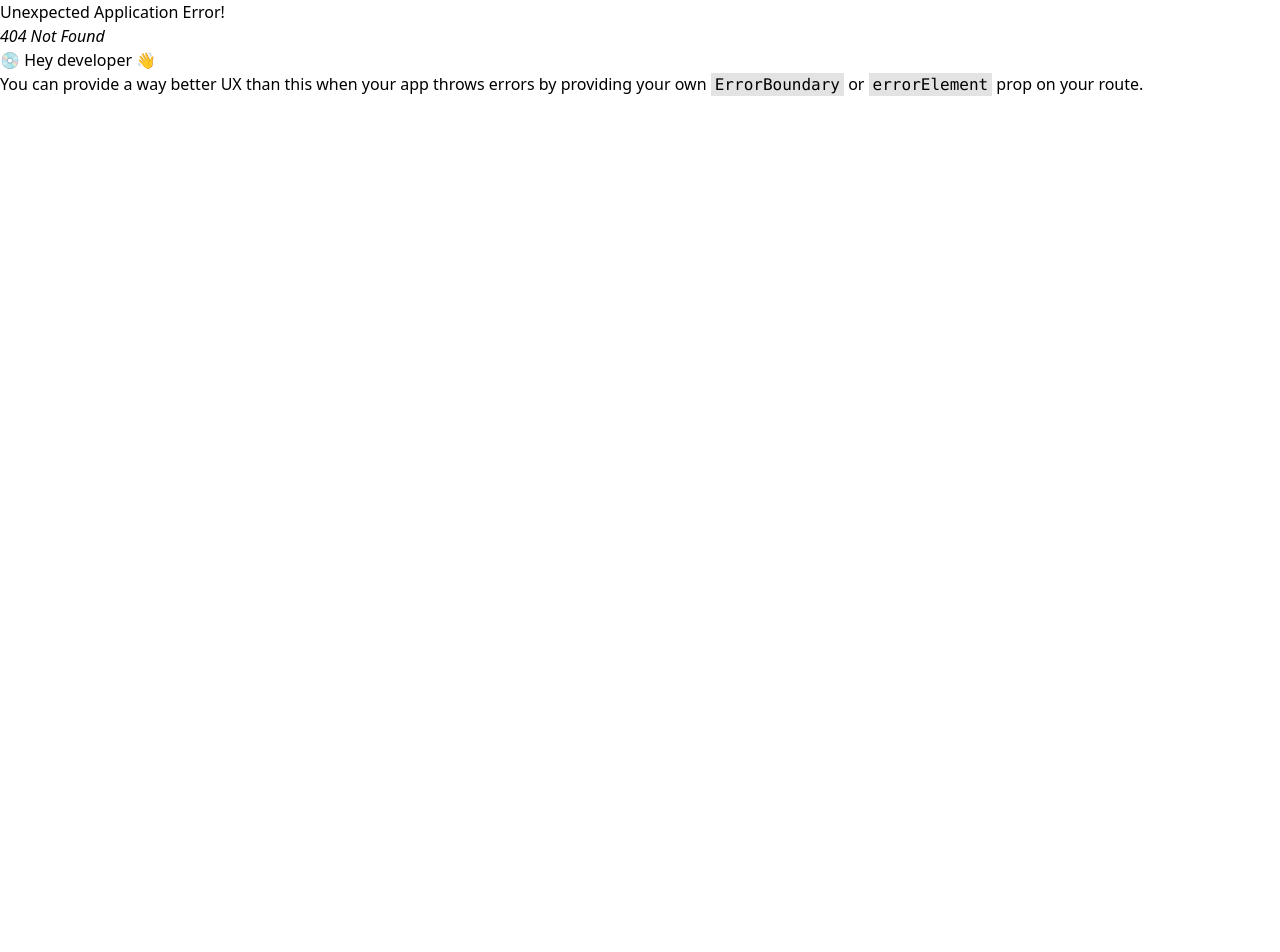
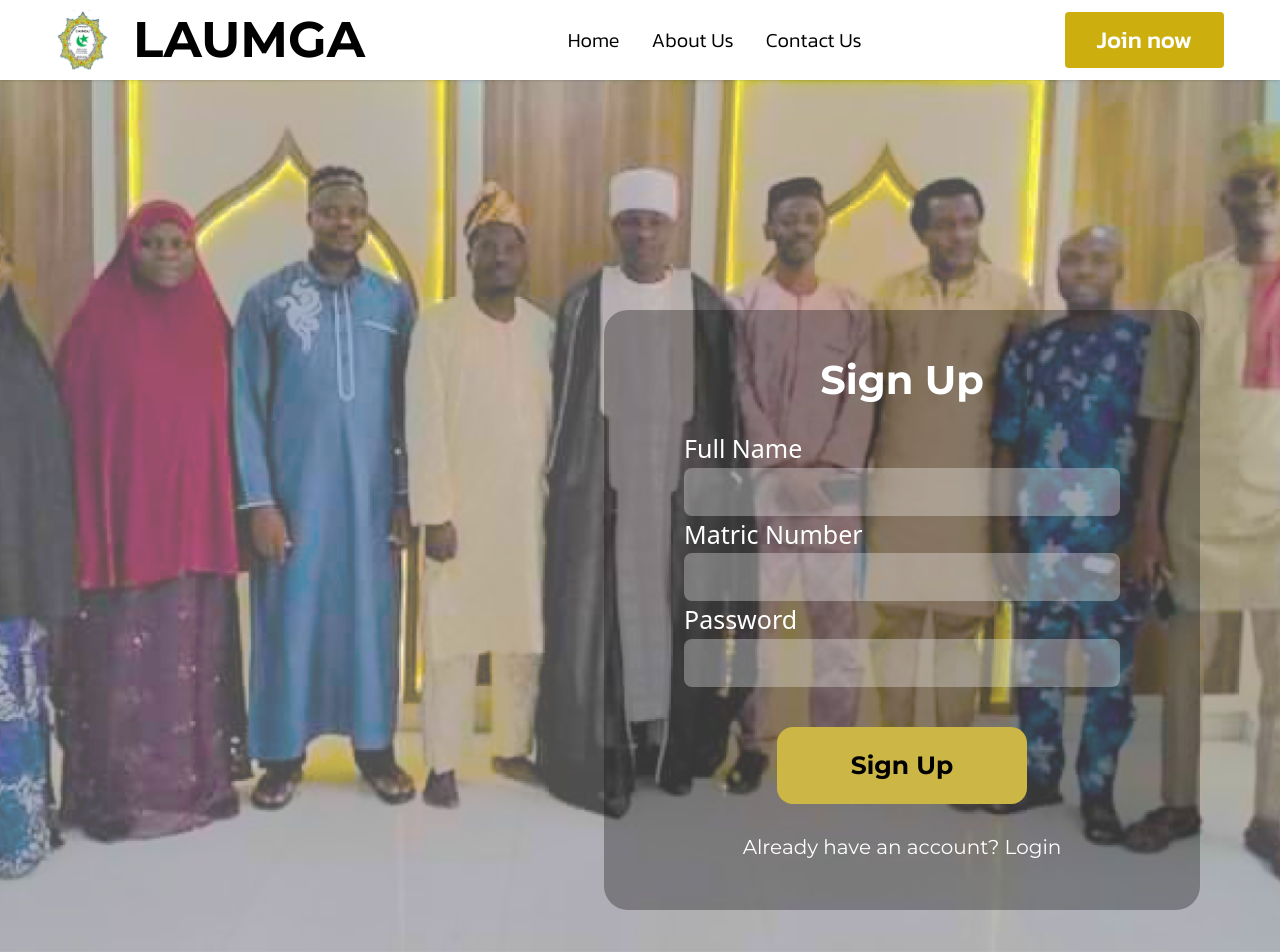
Before and after one commit to rahmlad-aramide/laumga-membapp, a React (Vite) app: page /register in a window 1280 px wide. Before the commit this address had no page. Shown: the top 952 px of the page. Before the commit the page ends 800 px from the top, so only its background shows below. Built offline with nearby package versions, Linux system fonts and the light colour scheme.

Commit message:
added register and login pages

```diff
--- /dev/null
+++ b/src/layouts/auth-forms/login-form.jsx
@@ -0,0 +1,20 @@
+import React from "react";
+
+export default function LoginForm() {
+  return (
+    <>
+    {/* LOGIN FORM */}
+        <form action="" className=" flex flex-col px-10 py-5">
+            {/* MATRIC NUMBER INPUT */}
+            <label htmlFor="email" className="text-white text-[25px] font-medium">Matric Number</label>
+            <input type="text" className="text-white text-[16px] max-w-[491px] rounded-lg p-3 outline-none bg-white bg-opacity-30"/>
+            {/* PASSWORD INPUT */}
+            <label htmlFor="password" className="text-white text-[25px] font-medium">Password</label>
+            <input type="password" className="text-white text-[16px] max-w-[491px] rounded-lg p-3 outline-none bg-white bg-opacity-30"/>
+            <p className=" ml-auto mr-0 text-[20px] py-2 text-white font-mont">Forgot password?</p>
+            {/* LOGIN BUTTON */}
+            <button className="mx-auto p-5 bg-[#CCB746] min-w-[250px] rounded-2xl text-[25px] font-mont font-bold">Login</button>
+        </form>
+    </>
+  );
+}
--- /dev/null
+++ b/src/layouts/auth-forms/register-form.jsx
@@ -0,0 +1,22 @@
+import React from "react";
+
+export default function RegisterForm() {
+  return (
+    <>
+    {/* LOGIN FORM */}
+        <form action="" className=" flex flex-col px-10 py-5">
+            {/* FULL NAME INPUT */}
+            <label htmlFor="email" className="text-white text-[25px] font-medium">Full Name</label>
+            <input type="text" className="text-white text-[16px] max-w-[491px] rounded-lg p-3 outline-none bg-white bg-opacity-30"/>
+            {/* MATRIC NUMBER INPUT */}
+            <label htmlFor="email" className="text-white text-[25px] font-medium">Matric Number</label>
+            <input type="text" className="text-white text-[16px] max-w-[491px] rounded-lg p-3 outline-none bg-white bg-opacity-30"/>
+            {/* PASSWORD INPUT */}
+            <label htmlFor="password" className="text-white text-[25px] font-medium">Password</label>
+            <input type="password" className="text-white text-[16px] max-w-[491px] rounded-lg p-3 outline-none bg-white bg-opacity-30"/>
+            {/* SGIN UP BUTTON */}
+            <button className="mx-auto p-5 mt-10 bg-[#CCB746] min-w-[250px] rounded-2xl text-[25px] font-mont font-bold">Sign Up</button>
+        </form>
+    </>
+  );
+}
--- a/src/layouts/main/navbar.jsx
+++ b/src/layouts/main/navbar.jsx
@@ -26,7 +26,9 @@ export default function Navbar() {
             </ul>
           </nav>
           {/* cta button */}
-          <button className="hidden md:block px-8 h-14 bg-main text-white font-medium text-2xl rounded">Join now</button>
+          <Link to="/register" >
+            <button className="hidden md:block px-8 h-14 bg-main text-white font-medium text-2xl rounded">Join now</button>
+          </Link>
         </div>
       </div>
     </>
--- a/src/pages/home.jsx
+++ b/src/pages/home.jsx
@@ -1,5 +1,6 @@
 import Navbar from "../layouts/main/navbar";
 import HeroImg from "../assets/hero-image.png";
+import { Link } from "react-router-dom";
 
 export default function App() {
   return (
@@ -28,9 +29,11 @@ function Main() {
           commitment to excellence,
         </p>
 
-        <button className="font-kanit h-[56px] px-8 rounded bg-main font-medium font-2xl">
-          Join now
-        </button>
+        <Link to="/register">
+          <button className="font-kanit h-[56px] px-8 rounded bg-main font-medium font-2xl">
+            Join now
+          </button>
+        </Link>
       </main>
     </>
   );
--- /dev/null
+++ b/src/pages/login.jsx
@@ -0,0 +1,22 @@
+import React from "react";
+import Navbar from "../layouts/main/navbar";
+import LoginForm from "../layouts/auth-forms/login-form";
+
+export default function Login() {
+  return (
+    <>
+    {/* NAVIGATION BAR */}
+      <Navbar />
+      {/* LOGIN PAGE BACKGROUND IMAGE */}
+      <div className="bg-login-image bg-cover bg-no-repeat bg-center h-[120vh]">
+        <h1 className=" pt-40 text-white text-[70px] font-bold font-mont max-w-max mx-auto sm:ml-20">Login</h1>
+        {/* LOGIN FORM COMPONENT */}
+        <div className="max-w-[596px] bg-white bg-opacity-30 p-10 rounded-[24px] mx-10 sm:ml-auto sm:mr-20">
+            <p className="text-white font-mont text-[40px] font-bold">Login</p>
+            <LoginForm />
+        </div>
+      </div>
+
+    </>
+  );
+}
--- /dev/null
+++ b/src/pages/register.jsx
@@ -0,0 +1,23 @@
+import React from "react";
+import Navbar from "../layouts/main/navbar";
+import RegisterForm from "../layouts/auth-forms/register-form";
+import { Link } from "react-router-dom";
+
+export default function Register() {
+  return (
+    <>
+    {/* NAVIGATION BAR */}
+        <Navbar />
+        {/* LOGIN PAGE BACKGROUND IMAGE */}
+        <div className="bg-hero-image bg-cover bg-no-repeat bg-center h-[120vh]">
+        </div>
+        {/* LOGIN FORM COMPONENT */}
+        <div className="max-w-[596px] mt-[-650px] bg-black bg-opacity-30 p-10 rounded-[24px] mx-10 sm:ml-auto sm:mr-20">
+            <p className="text-white font-mont text-[40px] font-bold max-w-max mx-auto">Sign Up</p>
+            <RegisterForm />
+            <p className="max-w-max mx-auto text-[20px] py-2 text-white font-mont">Already have an account? <Link to="/login" >Login</Link></p>
+        </div>
+
+    </>
+  );
+}
--- a/tailwind.config.js
+++ b/tailwind.config.js
@@ -8,6 +8,7 @@ export default {
       },
       backgroundImage: {
         "hero-image": "url('./src/assets/hero-image.png')",
+        "login-image": "url('./src/assets/login-bg.png')",
       },
       fontFamily: {
         mont: ["Montserrat", "sans-serif"],
```
Also changed, not shown: src/main.jsx (+10 -0 lines), src/assets/login-bg.png (added).
